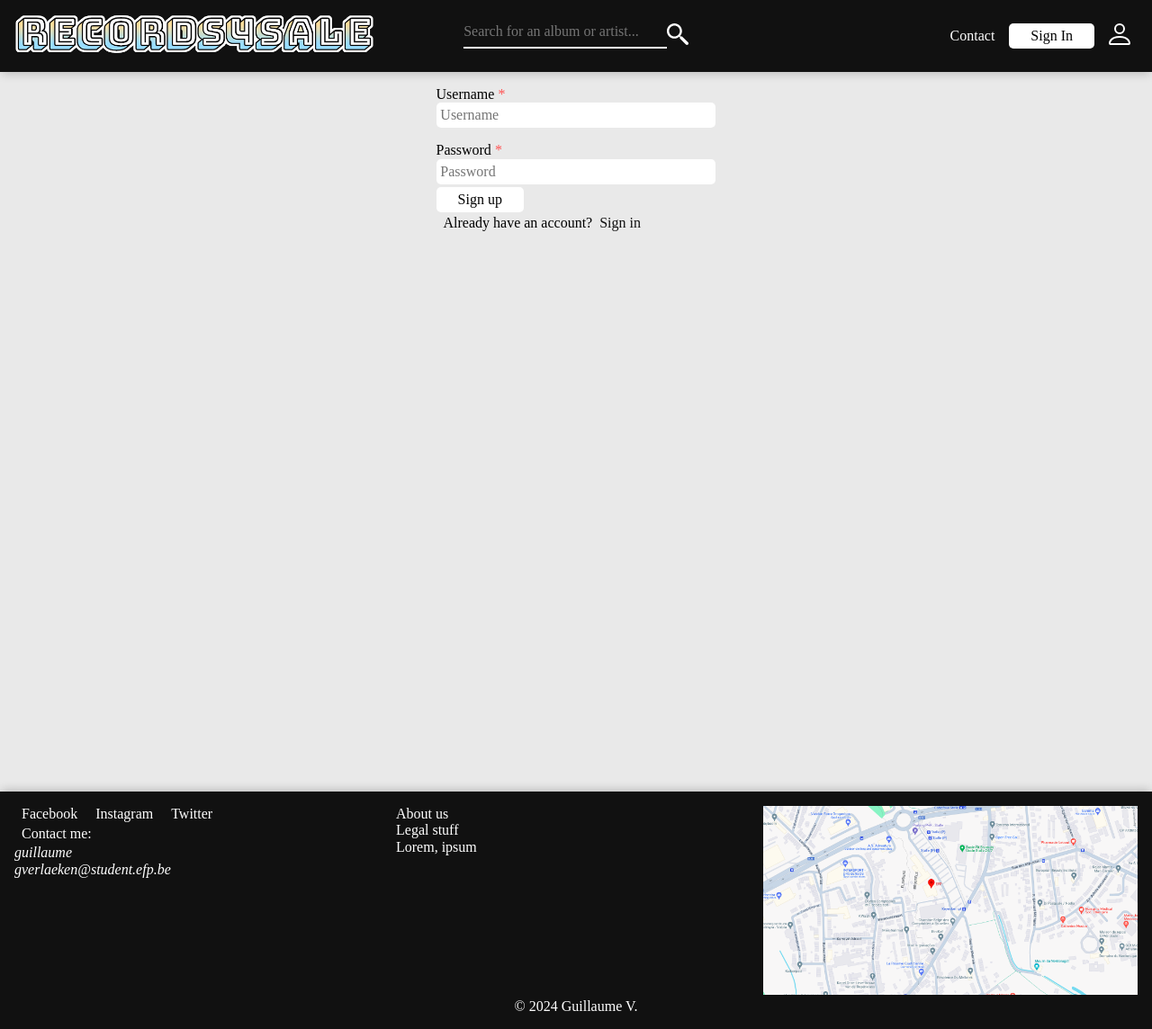
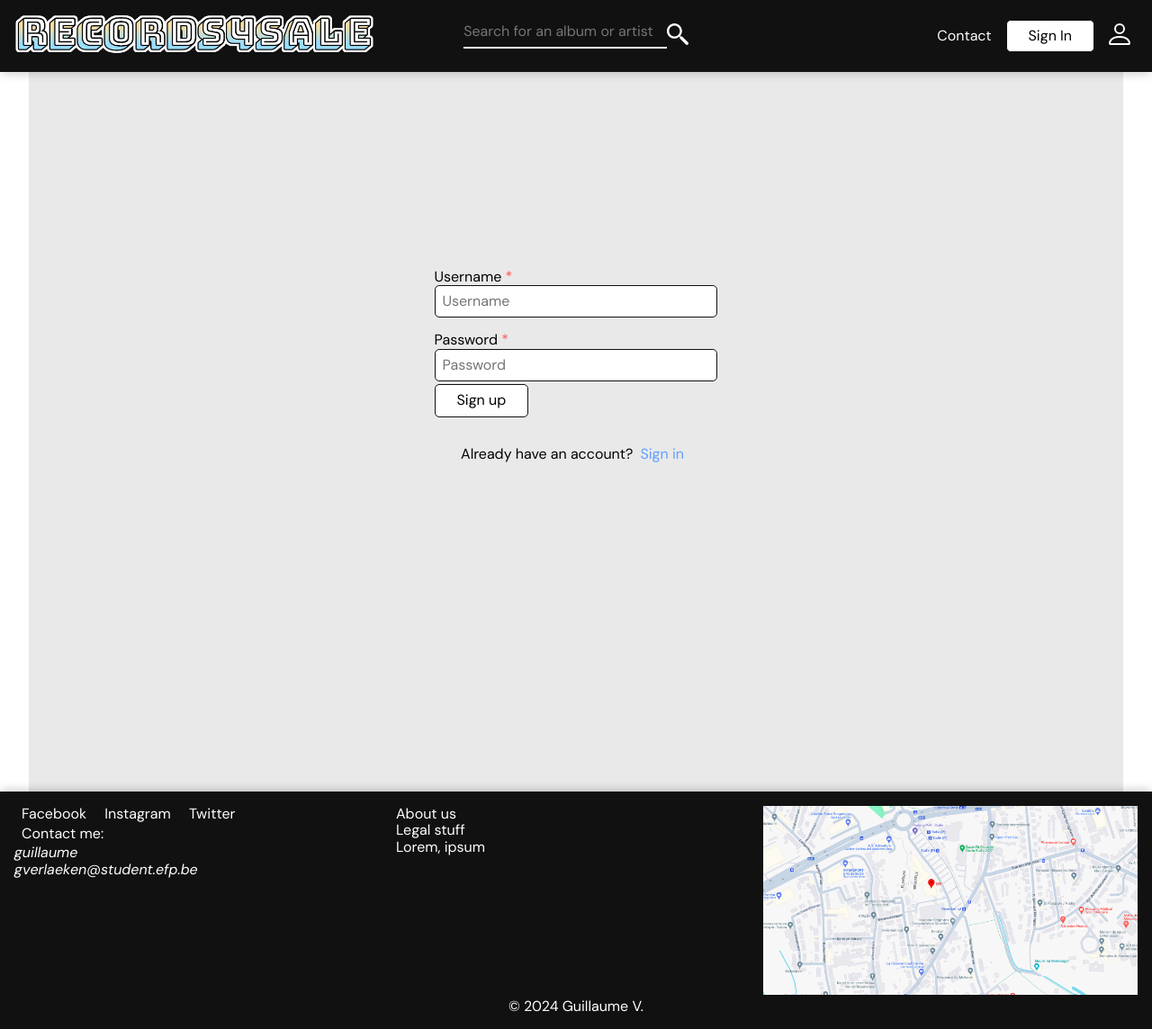
Before and after one commit to spobb/records4sale, a PHP site: page /index.php?page=register in a window 1280 px wide. Shown: the whole page at 90% size. Run offline with PHP 8.4, Linux system fonts and the light colour scheme; some libraries are stand-ins or nearby versions.

Commit message:
redisgned form and scrapped profile page

```diff
--- a/css/desktop.css
+++ b/css/desktop.css
@@ -27,12 +27,6 @@ main {
 body > header nav {
 	display: grid;
 	grid-template-columns: 2fr 1fr 2fr;
-}
-.profile-page {
-	grid-template-columns: 1fr 3fr;
-}
-.sidebar {
-	min-width: 0;
 }
 .item-catalog {
 	justify-content: center;
--- a/css/queries.css
+++ b/css/queries.css
@@ -39,23 +39,6 @@
 .item-info {
 	margin-left: 0;
 }
-.profile-page {
-	display: grid;
-	grid-template-columns: 1fr minmax(0, 4fr);
-	margin-left: 0;
-}
-.sidebar {
-	position: sticky;
-	left: 0;
-	display: flex;
-	flex-direction: column;
-	background-color: var(--accent-bg);
-	height: 100%;
-}
-.sidebar > * {
-	padding: 1rem;
-	border-bottom: 1px solid var(--transp);
-}
 .overflow {
 	max-width: 100%;
 }
--- a/css/r4s.css
+++ b/css/r4s.css
@@ -1,13 +1,16 @@
 @import url('normalize.css');
 @import url('colors.css');
+@import url('https://fonts.googleapis.com/css2?family=DM+Sans:ital,opsz,wght@0,9..40,100..1000;1,9..40,100..1000&display=swap');
+
 * {
 	box-sizing: border-box;
 	margin: 0;
 	padding: 0;
 	list-style-type: none;
+	font-family: 'DM sans';
 }
-body {
-	background-color: var(--main-bg);
+#item {
+	background: var(--outside-bg);
 }
 .wrapper {
 	display: flex;
@@ -20,6 +23,7 @@ body {
 	align-items: center;
 }
 main {
+	background: var(--main-bg);
 	max-width: 1280px;
 	width: 95vw;
 	min-height: 100vh;
@@ -177,6 +160,12 @@ input[type='search']:focus {
 	mask: no-repeat center/115% url(../img/svg/star.svg);
 	background: var(--stars-checked);
 }
+.form {
+	justify-content: center;
+	width: 100%;
+	height: 80vh;
+	gap: 1rem;
+}
 form div {
 	text-align: center;
 }
@@ -187,6 +176,13 @@ form div {
 form button {
 	margin-top: 0.2rem;
 }
+.form-footer {
+	padding-top: 2rem;
+	text-align: center;
+}
+.form-footer a {
+	color: var(--accent);
+}
 label {
 	display: block;
 	margin-top: 1rem;
@@ -196,17 +192,18 @@ textarea {
 	width: 100%;
 	border: none;
 	border-radius: 5px;
-	padding: 0.3rem;
+	padding: 0.5rem;
 	resize: none;
 	background: var(--button-bg);
+	border: 1px solid var(--black);
 }
 button,
 input[type='submit'] {
 	background: none;
-	border: none;
+	border: 1px solid var(--black);
 	border-radius: 5px;
 	text-wrap: nowrap;
-	padding: 0.3rem 1.5rem;
+	padding: 0.5rem 1.5rem;
 	width: fit-content;
 	background: var(--button-bg);
 	cursor: pointer;
--- a/pages/contact.php
+++ b/pages/contact.php
@@ -1,6 +1,6 @@
 <main>
-    <h1>Contact us</h1>
-    <div class="wrapper">
+    <div class="form wrapper">
+        <h1>Contact us</h1>
         <form action="" method="POST">
             <label for="fname" class="required">First name</label>
             <input type="text" name="firstname" id="fname" required>
--- a/pages/login.php
+++ b/pages/login.php
@@ -1,12 +1,12 @@
 <main>
-    <div class="wrapper">
+    <div class="form wrapper">
         <form action="index.php?action=identify" method="POST">
             <label for="user" class="required">Username</label>
             <input type="text" name="username" placeholder="Username" id="user" required>
             <label for="pass" class="required">Password</label>
             <input type="password" name="password" placeholder="Password" id="pass" required>
             <button>Login</button>
-            <p>Don't have an account?<a href="index.php?page=register">Sign up</a></p>
+            <p class="form-footer">Don't have an account?<a href="index.php?page=register">Sign up</a></p>
         </form>
     </div>
 </main>
--- a/pages/register.php
+++ b/pages/register.php
@@ -1,12 +1,12 @@
 <main>
-    <div class="wrapper">
+    <div class="form wrapper">
         <form action="index.php?action=register" method="POST">
             <label for="user" class="required">Username</label>
             <input type="text" name="username" placeholder="Username" id="user" required>
             <label for="pass" class="required">Password</label>
             <input type="password" name="password" placeholder="Password" id="pass" required>
             <button>Sign up</button>
-            <p>Already have an account?<a href="index.php?page=login">Sign in</a></p>
+            <p class="form-footer">Already have an account?<a href="index.php?page=login">Sign in</a></p>
         </form>
     </div>
 </main>
```
Also changed, not shown: other parts of css/r4s.css (+3 -25 lines).
